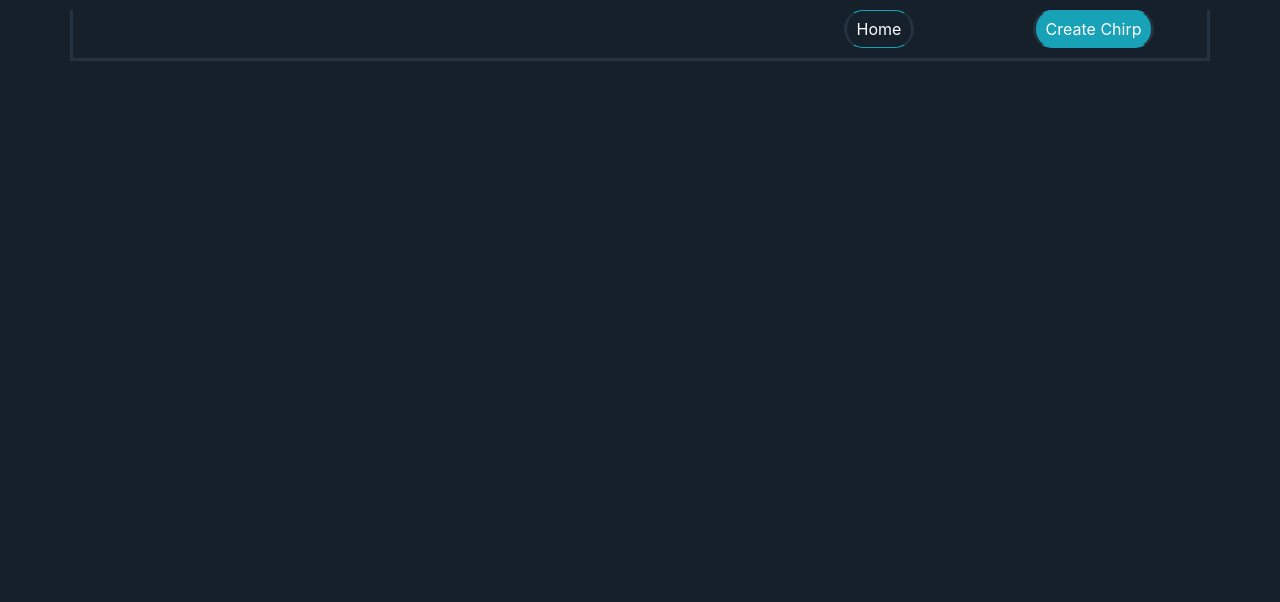
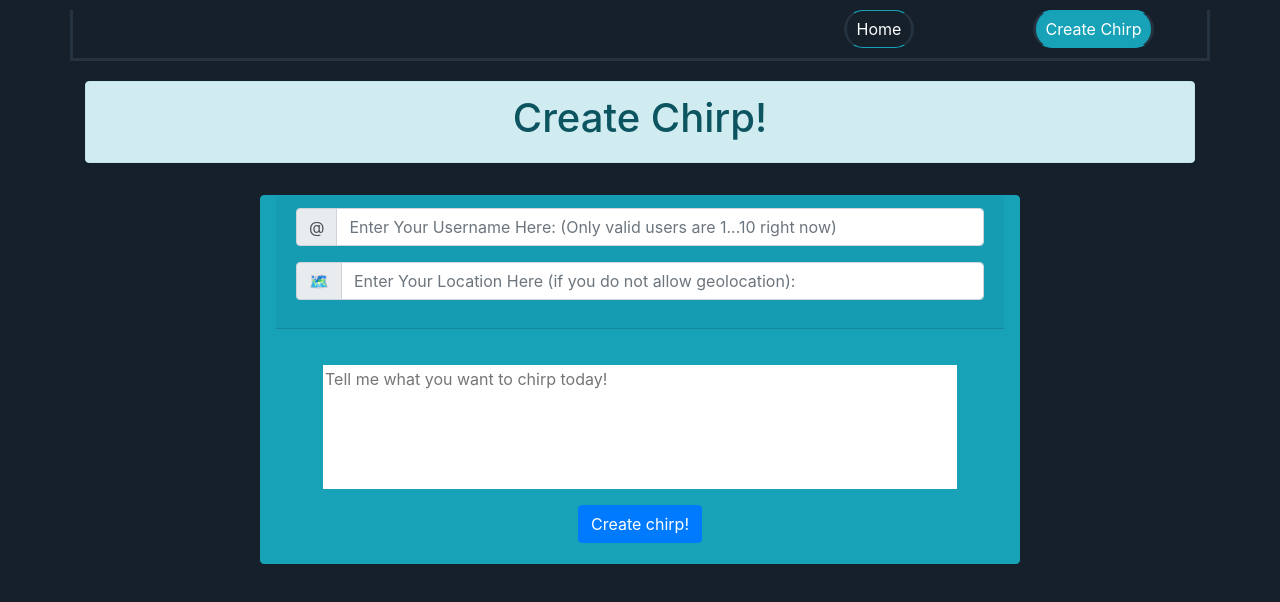
Before and after one commit to atlc/full-stack-chirper, a React app: page /create in a window 1280 px wide. Shown: the top 602 px of the page. Built offline with nearby package versions, Linux system fonts and the light colour scheme; no server answers.

Commit message:
Finished POST route and some UX+geolocation footwork, now onto auth

```diff
--- a/src/client/App.tsx
+++ b/src/client/App.tsx
@@ -17,7 +17,7 @@ const App = () => {
                     <Route exact path="/">
                         <Home />
                     </Route>
-                    <Route exact path="/:id">
+                    <Route exact path="/details/:id">
                         <Details />
                     </Route>
                     <Route exact path="/admin/:id">
--- a/src/client/components/Chirp.tsx
+++ b/src/client/components/Chirp.tsx
@@ -11,7 +11,7 @@ const Chirp = (props: IChirp) => {
                 </div>
                 <div className="card-body">
                     <p className="card-text">{props.content}</p>
-                    <a href={`/${props.id}`} className="btn btn-info mx-1">See just chirp #{props.id}</a>
+                    <a href={`/details/${props.id}`} className="btn btn-info mx-1">See just chirp #{props.id}</a>
                     <a href={`/admin/${props.id}`} className="btn btn-info mx-1">Edit chirp #{props.id}</a>
                 </div>
                 <div className="card-footer text-muted">
--- a/src/client/views/Admin.tsx
+++ b/src/client/views/Admin.tsx
@@ -20,7 +20,7 @@ const Admin: React.FC<AdminProps> = (props) => {
 
     return (
         <>
-            <div className="alert alert-warning mt-3">
+            <div className="alert alert-danger mt-3">
                 <h1 className="text-center">Editing Chirp!</h1>
             </div>
             {chirps.map(c => (
--- a/src/client/views/Create.tsx
+++ b/src/client/views/Create.tsx
@@ -1,14 +1,81 @@
 import React, { useState, useEffect } from 'react';
-import EditableChirp from '../components/EditableChirp';
 
-const Create: React.FC<CreateProps> = (props) => {
+const Create: React.FC<CreateProps> = () => {
+    let lat: string, lon: string;
+
+    const gotCoords = (pos: any) => {
+        lat = pos.coords.latitude.toString().substring(0,10);
+        lon = pos.coords.longitude.toString().substring(0,10);
+    }
+
+    const failedCoords = () => alert('Failed to get location, fall back to manual entry');
+
+    navigator.geolocation.getCurrentPosition(gotCoords, failedCoords);
+
+    const submitChirp = async (ev: React.MouseEvent) => {
+        ev.preventDefault();
+        let username = (document.getElementById('username') as HTMLInputElement).value;
+        let location = lat ? `(${lat}, ${lon})` : (document.getElementById('location') as HTMLInputElement).value;
+        let chirpTextArea = (document.getElementById('chirpTextArea') as HTMLInputElement).value;
+
+        if (!!username && !!location && !!chirpTextArea) {
+            await fetch(`/api/chirps/`, {
+                method: 'POST',
+                headers: { 'Content-Type': 'application/json' },
+                body: JSON.stringify({
+                    userId: username,
+                    content: chirpTextArea,
+                    location: location
+                })
+            })
+                .then(res => res.json())
+                .then(() => alert('Chirp posted!'))
+                .catch((err) => {
+                    alert('There was an error publishing the chirp, check the console for errors.');
+                    console.log(err);
+                });
+        } else {
+            alert('Please make sure username, location, & chirp fields are filled out!');
+        }
+    }
+
 
     return (
         <>
             <div className="alert alert-info mt-3">
                 <h1 className="text-center">Create Chirp!</h1>
             </div>
-            <EditableChirp {...null} />
+            <div className="row justify-content-center">
+                <div className="col col-8 card text-center border border-info my-3 bg-info">
+                    <div className="card-header">
+                        <div className="input-group mb-3">
+                            <div className="input-group-prepend">
+                                <span className="input-group-text" id="basic-addon1">@</span>
+                            </div>
+                            <input id="username" type="text" className="form-control" placeholder="Enter Your Username Here: (Only valid users are 1...10 right now)"></input>
+                        </div>
+                        <div className="input-group mb-3">
+                            <div className="input-group-prepend">
+                                <span className="input-group-text" id="basic-addon1">&#128506;</span>
+                            </div>
+                            <input id="location" type="text" className="form-control" placeholder="Enter Your Location Here (if you do not allow geolocation):">
+
+                            </input>
+                        </div>
+                    </div>
+                    <div className="card-body">
+                        <div>
+                            <textarea
+                                id="chirpTextArea"
+                                className="my-3"
+                                placeholder="Tell me what you want to chirp today!"
+                                rows={5} cols={60}
+                            ></textarea>
+                        </div>
+                        <a className="btn btn-primary mx-1" onClick={(e: React.MouseEvent<Element, MouseEvent>) => submitChirp(e)}>Create chirp!</a>
+                    </div>
+                </div>
+            </div>
         </>
     );
 }
```
